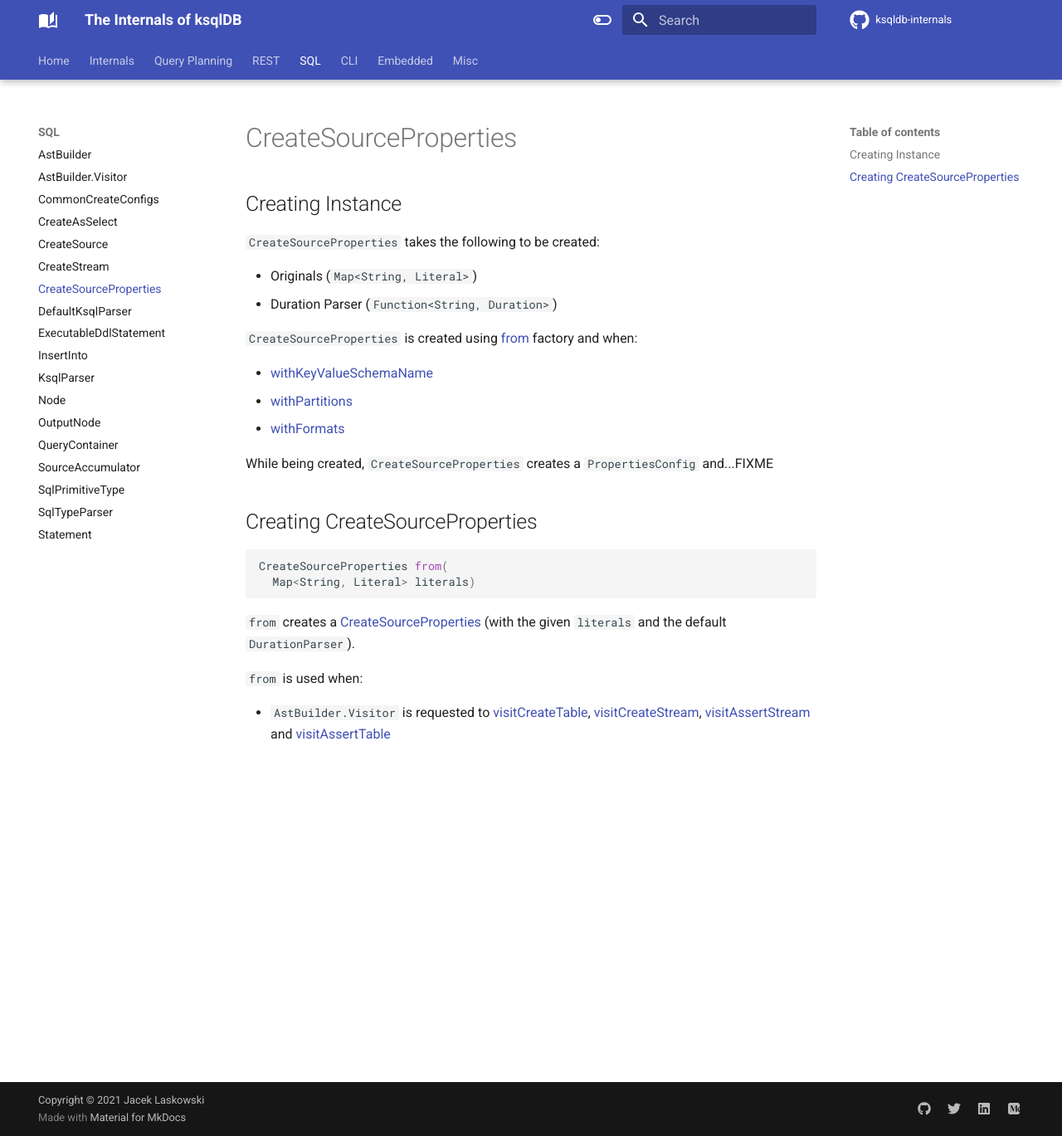
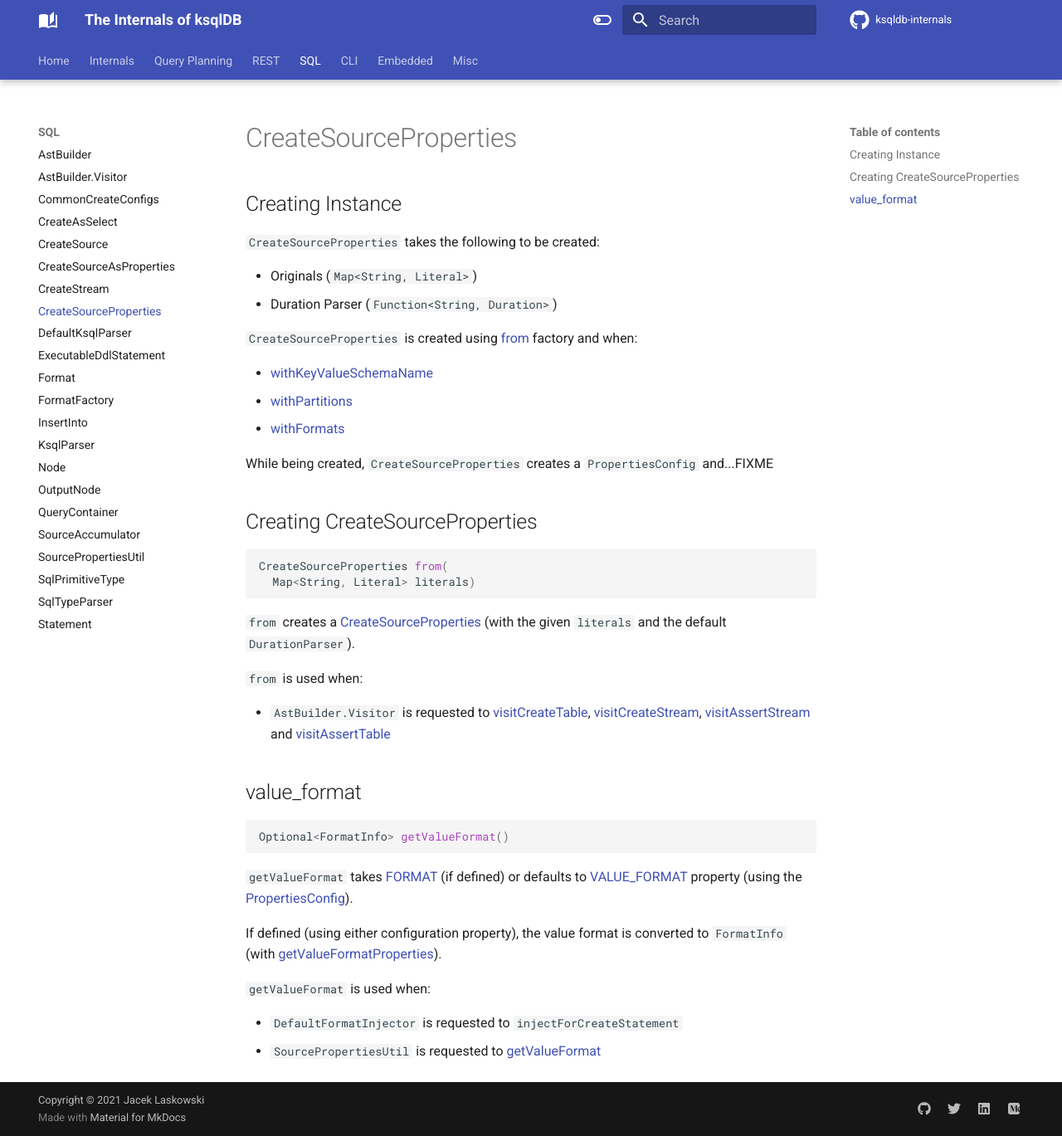
Before and after one commit to japila-books/ksqldb-internals, an MkDocs documentation site: the page built from docs/CreateSourceProperties.md, in a window 1280 px wide and 1369 px high. Shown: the whole window at 83% size. Built offline with MkDocs 1.6.1 and Material for MkDocs 9.7.7, drawn with Linux system fonts in a browser that asks for light colours; comment, search, counter and statistics services are not loaded.

Commit message:
value_format property

````diff
--- a/docs/CreateSourceProperties.md
+++ b/docs/CreateSourceProperties.md
@@ -27,3 +27,18 @@ CreateSourceProperties from(
 `from` is used when:
 
 * `AstBuilder.Visitor` is requested to [visitCreateTable](AstBuilder.md#visitCreateTable), [visitCreateStream](AstBuilder.md#visitCreateStream), [visitAssertStream](AstBuilder.md#visitAssertStream) and [visitAssertTable](AstBuilder.md#visitAssertTable)
+
+## <span id="getValueFormat"> value_format
+
+```java
+Optional<FormatInfo> getValueFormat()
+```
+
+`getValueFormat` takes [FORMAT](#getFormatName) (if defined) or defaults to [VALUE_FORMAT](CommonCreateConfigs.md#VALUE_FORMAT_PROPERTY) property (using the [PropertiesConfig](#props)).
+
+If defined (using either configuration property), the value format is converted to `FormatInfo` (with [getValueFormatProperties](#getValueFormatProperties)).
+
+`getValueFormat` is used when:
+
+* `DefaultFormatInjector` is requested to `injectForCreateStatement`
+* `SourcePropertiesUtil` is requested to [getValueFormat](SourcePropertiesUtil.md#getValueFormat)
--- a/mkdocs.yml
+++ b/mkdocs.yml
@@ -190,16 +190,20 @@ nav:
     - CommonCreateConfigs: CommonCreateConfigs.md
     - CreateAsSelect: CreateAsSelect.md
     - CreateSource: CreateSource.md
+    - CreateSourceAsProperties: CreateSourceAsProperties.md
     - CreateStream: CreateStream.md
     - CreateSourceProperties: CreateSourceProperties.md
     - DefaultKsqlParser: DefaultKsqlParser.md
     - ExecutableDdlStatement: ExecutableDdlStatement.md
+    - Format: Format.md
+    - FormatFactory: FormatFactory.md
     - InsertInto: InsertInto.md
     - KsqlParser: KsqlParser.md
     - Node: Node.md
     - OutputNode: OutputNode.md
     - QueryContainer: QueryContainer.md
     - SourceAccumulator: SourceAccumulator.md
+    - SourcePropertiesUtil: SourcePropertiesUtil.md
     - SqlPrimitiveType: SqlPrimitiveType.md
     - SqlTypeParser: SqlTypeParser.md
     - Statement: Statement.md
````
Also changed, not shown: docs/CommonCreateConfigs.md (+12 -0 lines), docs/CreateSourceAsProperties.md (added, +3 -0 lines), docs/CreateSourceFactory.md (+16 -0 lines), docs/Format.md (added, +3 -0 lines), docs/FormatFactory.md (added, +31 -0 lines), docs/KsqlConfig.md (+2 -0 lines), docs/SourcePropertiesUtil.md (added, +20 -0 lines).
